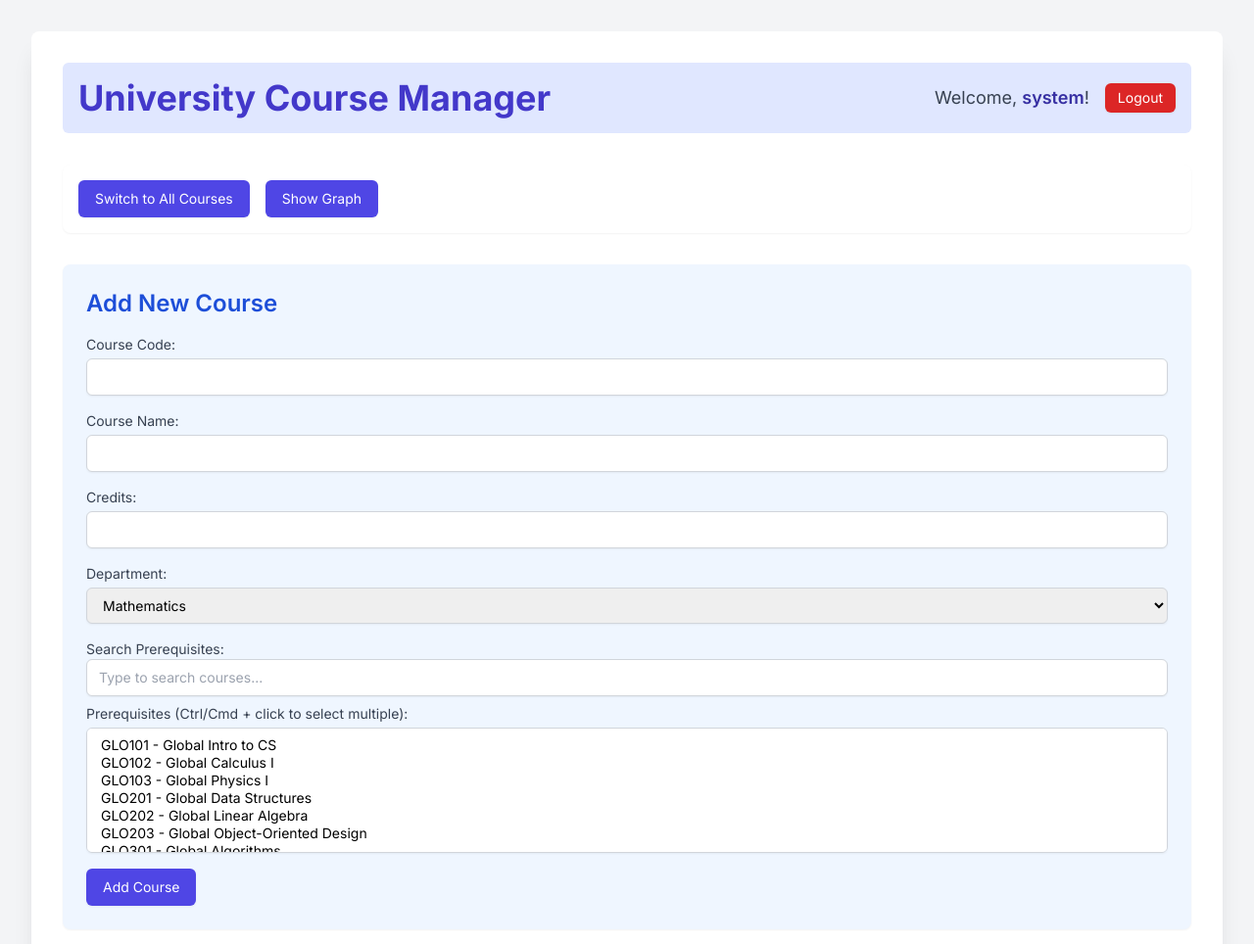
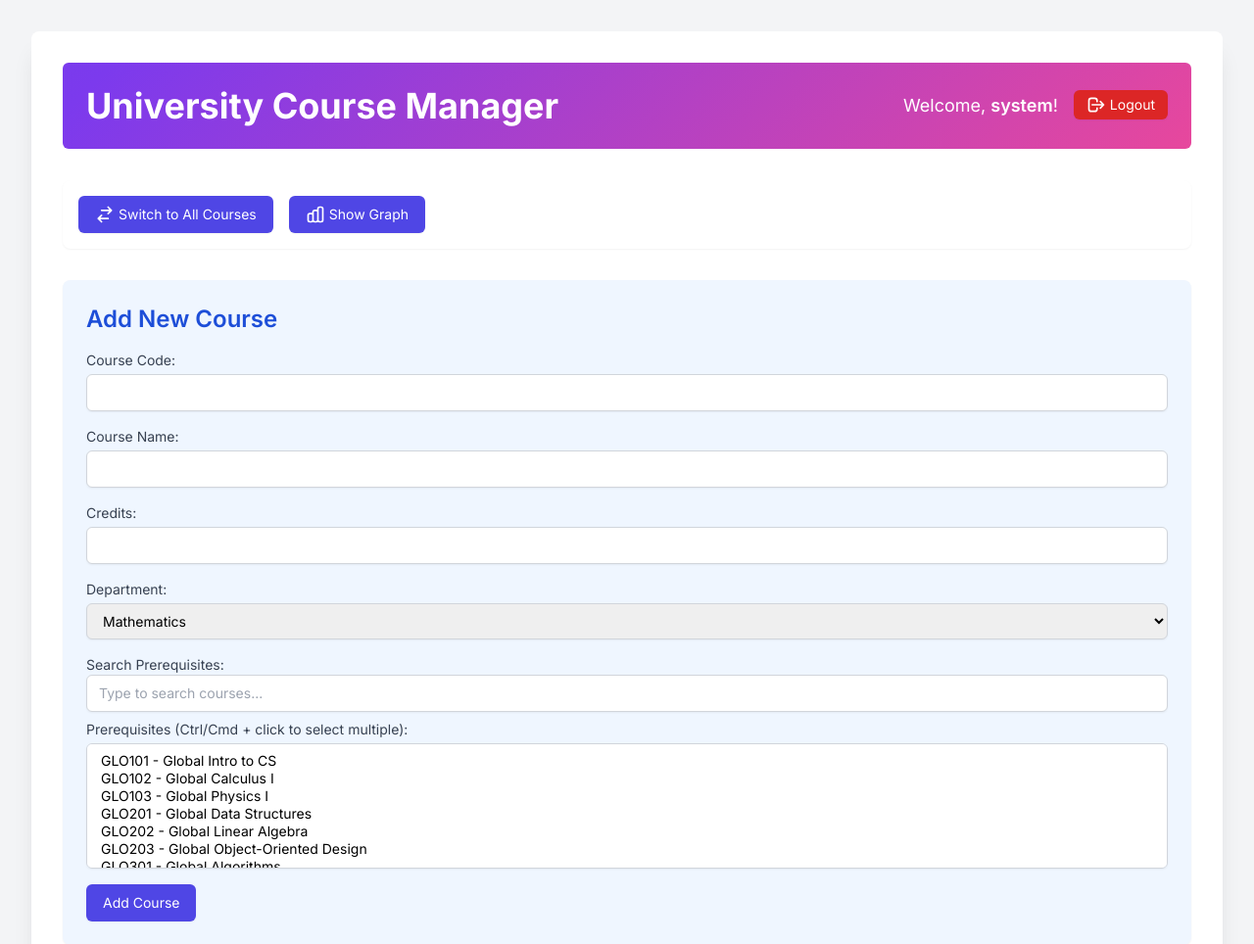
Before and after one commit to Victor-Uzunov/web-project-fmi, a PHP site: page /index.php in a window 1280 px wide. Shown: the top 964 px of the page at 98% size. Run offline with PHP 8.4, Linux system fonts and the light colour scheme; a user stored in the database is signed in; data comes from the database, SQL or seed files in the repository; data that the repository does not hold is empty.

Commit message:
Add icons

```diff
--- a/app/templates/layout.php
+++ b/app/templates/layout.php
@@ -20,18 +20,31 @@
             font-family: 'Inter', sans-serif;
             background-color: #f3f4f6;
         }
+        .header-gradient {
+            background: linear-gradient(135deg, #4F46E5 0%, #7C3AED 50%, #EC4899 100%);
+            background-size: 200% 200%;
+            animation: gradient 15s ease infinite;
+        }
+        @keyframes gradient {
+            0% { background-position: 0% 50%; }
+            50% { background-position: 100% 50%; }
+            100% { background-position: 0% 50%; }
+        }
     </style>
 </head>
 <body class="p-8">
     <div class="container mx-auto max-w-7xl bg-white rounded-lg shadow-xl p-8">
-        <header class="flex justify-between items-center mb-8 rounded-md bg-indigo-100 p-4">
-            <h1 class="text-4xl font-bold text-indigo-700">University Course Manager</h1>
-            <?php if (isLoggedIn()): // Use the helper function ?>
-                <div class="text-lg text-gray-700 flex items-center">
-                    <span>Welcome, <span class="font-semibold text-indigo-800"><?php echo htmlspecialchars($_SESSION['username']); ?></span>!</span>
+        <header class="flex justify-between items-center mb-8 rounded-md header-gradient p-6">
+            <h1 class="text-4xl font-bold text-white">University Course Manager</h1>
+            <?php if (isLoggedIn()): ?>
+                <div class="text-lg text-white flex items-center">
+                    <span>Welcome, <span class="font-semibold"><?php echo htmlspecialchars($_SESSION['username']); ?></span>!</span>
                     <form action="index.php" method="post" class="ml-4">
                         <button type="submit" name="logout"
                                 class="inline-flex items-center px-3 py-1 border border-transparent text-sm font-medium rounded-md shadow-sm text-white bg-red-600 hover:bg-red-700 focus:outline-none focus:ring-2 focus:ring-offset-2 focus:ring-red-500">
+                            <svg xmlns="http://www.w3.org/2000/svg" class="h-5 w-5 mr-1" fill="none" viewBox="0 0 24 24" stroke="currentColor">
+                                <path stroke-linecap="round" stroke-linejoin="round" stroke-width="2" d="M17 16l4-4m0 0l-4-4m4 4H7m6 4v1a3 3 0 01-3 3H6a3 3 0 01-3-3V7a3 3 0 013-3h4a3 3 0 013 3v1" />
+                            </svg>
                             Logout
                         </button>
                     </form>
@@ -45,39 +58,50 @@
                 // Get the current page name
                 $current_page = basename($_SERVER['PHP_SELF']);
 
-                // Determine which view we're in and what the alternative view should be
+                // Determine which view we're in
                 $is_courses_view = in_array($current_page, ['index.php', 'all_courses.php']);
                 $is_graph_view = in_array($current_page, ['my_courses_graph.php', 'all_courses_graph.php']);
 
+                // Set up the alternative view links
                 if ($is_courses_view) {
-                    $current_view = $current_page === 'index.php' ? 'My Courses' : 'All Courses';
+                    $alternative_link = $current_page === 'index.php' ? 'all_courses.php' : 'index.php';
                     $alternative_view = $current_page === 'index.php' ? 'All Courses' : 'My Courses';
-                    $alternative_link = $current_page === 'index.php' ? 'all_courses.php' : 'index.php';
                     $graph_link = $current_page === 'index.php' ? 'my_courses_graph.php' : 'all_courses_graph.php';
-                } else if ($is_graph_view) {
-                    $current_view = $current_page === 'my_courses_graph.php' ? 'My Courses Graph' : 'All Courses Graph';
+                } else {
+                    $courses_link = $current_page === 'my_courses_graph.php' ? 'index.php' : 'all_courses.php';
+                    $alternative_link = $current_page === 'my_courses_graph.php' ? 'all_courses_graph.php' : 'my_courses_graph.php';
                     $alternative_view = $current_page === 'my_courses_graph.php' ? 'All Courses Graph' : 'My Courses Graph';
-                    $alternative_link = $current_page === 'my_courses_graph.php' ? 'all_courses_graph.php' : 'my_courses_graph.php';
-                    $courses_link = $current_page === 'my_courses_graph.php' ? 'index.php' : 'all_courses.php';
                 }
                 ?>
 
                 <?php if ($is_courses_view): ?>
                     <a href="<?php echo $alternative_link; ?>"
-                       class="inline-flex items-center px-4 py-2 border border-transparent text-sm font-medium rounded-md shadow-sm text-white bg-indigo-600 hover:bg-indigo-700 focus:outline-none focus:ring-2 focus:ring-offset-2 focus:ring-indigo-500">
+                        class="inline-flex items-center px-4 py-2 border border-transparent text-sm font-medium rounded-md shadow-sm text-white bg-indigo-600 hover:bg-indigo-700 focus:outline-none focus:ring-2 focus:ring-offset-2 focus:ring-indigo-500">
+                        <svg xmlns="http://www.w3.org/2000/svg" class="h-5 w-5 mr-1" fill="none" viewBox="0 0 24 24" stroke="currentColor">
+                            <path stroke-linecap="round" stroke-linejoin="round" stroke-width="2" d="M8 7h12m0 0l-4-4m4 4l-4 4m0 6H4m0 0l4 4m-4-4l4-4" />
+                        </svg>
                         Switch to <?php echo $alternative_view; ?>
                     </a>
                     <a href="<?php echo $graph_link; ?>"
-                       class="inline-flex items-center px-4 py-2 border border-transparent text-sm font-medium rounded-md shadow-sm text-white bg-indigo-600 hover:bg-indigo-700 focus:outline-none focus:ring-2 focus:ring-offset-2 focus:ring-indigo-500">
+                        class="inline-flex items-center px-4 py-2 border border-transparent text-sm font-medium rounded-md shadow-sm text-white bg-indigo-600 hover:bg-indigo-700 focus:outline-none focus:ring-2 focus:ring-offset-2 focus:ring-indigo-500">
+                        <svg xmlns="http://www.w3.org/2000/svg" class="h-5 w-5 mr-1" fill="none" viewBox="0 0 24 24" stroke="currentColor">
+                            <path stroke-linecap="round" stroke-linejoin="round" stroke-width="2" d="M9 19v-6a2 2 0 00-2-2H5a2 2 0 00-2 2v6a2 2 0 002 2h2a2 2 0 002-2zm0 0V9a2 2 0 012-2h2a2 2 0 012 2v10m-6 0a2 2 0 002 2h2a2 2 0 002-2m0 0V5a2 2 0 012-2h2a2 2 0 012 2v14a2 2 0 01-2 2h-2a2 2 0 01-2-2z" />
+                        </svg>
                         Show Graph
                     </a>
                 <?php else: ?>
                     <a href="<?php echo $courses_link; ?>"
-                       class="inline-flex items-center px-4 py-2 border border-transparent text-sm font-medium rounded-md shadow-sm text-white bg-indigo-600 hover:bg-indigo-700 focus:outline-none focus:ring-2 focus:ring-offset-2 focus:ring-indigo-500">
+                        class="inline-flex items-center px-4 py-2 border border-transparent text-sm font-medium rounded-md shadow-sm text-white bg-indigo-600 hover:bg-indigo-700 focus:outline-none focus:ring-2 focus:ring-offset-2 focus:ring-indigo-500">
+                        <svg xmlns="http://www.w3.org/2000/svg" class="h-5 w-5 mr-1" fill="none" viewBox="0 0 24 24" stroke="currentColor">
+                            <path stroke-linecap="round" stroke-linejoin="round" stroke-width="2" d="M12 6.253v13m0-13C10.832 5.477 9.246 5 7.5 5S4.168 5.477 3 6.253v13C4.168 18.477 5.754 18 7.5 18s3.332.477 4.5 1.253m0-13C13.168 5.477 14.754 5 16.5 5c1.747 0 3.332.477 4.5 1.253v13C19.832 18.477 18.247 18 16.5 18c-1.746 0-3.332.477-4.5 1.253" />
+                        </svg>
                         Switch to <?php echo $current_page === 'my_courses_graph.php' ? 'My Courses' : 'All Courses'; ?>
                     </a>
                     <a href="<?php echo $alternative_link; ?>"
-                       class="inline-flex items-center px-4 py-2 border border-transparent text-sm font-medium rounded-md shadow-sm text-white bg-indigo-600 hover:bg-indigo-700 focus:outline-none focus:ring-2 focus:ring-offset-2 focus:ring-indigo-500">
+                        class="inline-flex items-center px-4 py-2 border border-transparent text-sm font-medium rounded-md shadow-sm text-white bg-indigo-600 hover:bg-indigo-700 focus:outline-none focus:ring-2 focus:ring-offset-2 focus:ring-indigo-500">
+                        <svg xmlns="http://www.w3.org/2000/svg" class="h-5 w-5 mr-1" fill="none" viewBox="0 0 24 24" stroke="currentColor">
+                            <path stroke-linecap="round" stroke-linejoin="round" stroke-width="2" d="M9 19v-6a2 2 0 00-2-2H5a2 2 0 00-2 2v6a2 2 0 002 2h2a2 2 0 002-2zm0 0V9a2 2 0 012-2h2a2 2 0 012 2v10m-6 0a2 2 0 002 2h2a2 2 0 002-2m0 0V5a2 2 0 012-2h2a2 2 0 012 2v14a2 2 0 01-2 2h-2a2 2 0 01-2-2z" />
+                        </svg>
                         Switch to <?php echo $alternative_view; ?>
                     </a>
                 <?php endif; ?>
@@ -85,7 +109,7 @@
         </nav>
 
         <main>
-            <?php include $content_template_path; // This variable holds the path to the main content template ?>
+            <?php include $content_template_path; ?>
         </main>
     </div>
 
```
